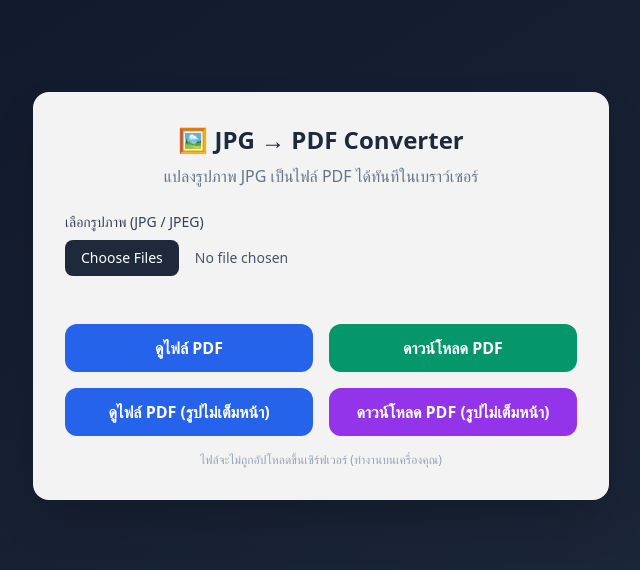
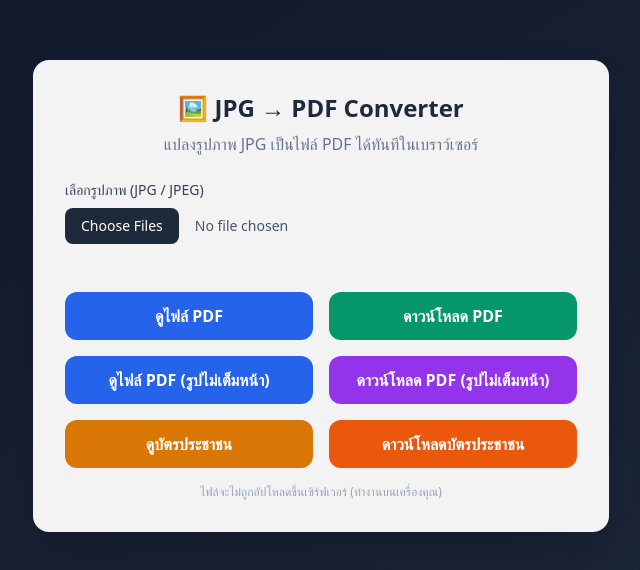
Before and after one commit to IsmeHim/convert-to-pdf, a plain HTML site: page index.html in a window 1280 px wide. Shown: the part 104-674 px from the top of the page, without its empty margins (319-959 px from the left). Drawn offline with nearby package versions, Linux system fonts and the light colour scheme.

Commit message:
เพิ่มฟันชังค์ปริ้นบัตรประชาชน

```diff
--- a/index.html
+++ b/index.html
@@ -48,6 +48,14 @@
       <button onclick="convertToPDFSmall(true)"
         class="bg-purple-600 hover:bg-purple-700 text-white font-semibold py-3 rounded-xl transition">
         ดาวน์โหลด PDF (รูปไม่เต็มหน้า)
+      </button>
+      <button onclick="convertToIDCard(false)"
+        class="bg-amber-600 hover:bg-amber-700 text-white font-semibold py-3 rounded-xl transition">
+        ดูบัตรประชาชน
+      </button>
+      <button onclick="convertToIDCard(true)"
+        class="bg-orange-600 hover:bg-orange-700 text-white font-semibold py-3 rounded-xl transition">
+        ดาวน์โหลดบัตรประชาชน
       </button>
     </div>
 
@@ -160,6 +168,63 @@
       loading.classList.add('hidden');
     }
 
+    async function convertToIDCard(download) {
+      if (!input.files.length) {
+        alert('กรุณาเลือกรูปก่อน');
+        return;
+      }
+
+      const loading = document.getElementById('loading');
+      loading.classList.remove('hidden');
+
+      const { jsPDF } = window.jspdf;
+
+      // ใช้ A4 สำหรับปริ้น และวาดบัตรประชาชนขนาดจริงตรงกลางด้านบน
+      const pdf = new jsPDF('p', 'mm', 'a4');
+      const pageWidth = pdf.internal.pageSize.getWidth();
+      const cardWidth = 85.6;
+      const cardHeight = 53.98;
+      const marginTop = 40;
+      const cardX = (pageWidth - cardWidth) / 2;
+      const cardY = marginTop;
+
+      for (let i = 0; i < input.files.length; i++) {
+        if (i > 0) pdf.addPage();
+
+        const file = input.files[i];
+        const imgData = await fileToBase64(file);
+        const img = new Image();
+        img.src = imgData;
+
+        await new Promise(resolve => img.onload = resolve);
+
+        // วาดพื้นหลังบัตรและขอบ
+        pdf.setFillColor(255, 255, 255);
+        pdf.rect(cardX, cardY, cardWidth, cardHeight, 'F');
+        pdf.setDrawColor(120);
+        pdf.setLineWidth(0.3);
+        pdf.rect(cardX, cardY, cardWidth, cardHeight, 'S');
+
+        // ปรับขนาดรูปให้พอดีกับบัตรประชาชนโดยรักษาสัดส่วน
+        const scale = Math.min(cardWidth / img.width, cardHeight / img.height);
+        const imgWidth = img.width * scale;
+        const imgHeight = img.height * scale;
+        const imgX = cardX + (cardWidth - imgWidth) / 2;
+        const imgY = cardY + (cardHeight - imgHeight) / 2;
+
+        pdf.addImage(img, 'JPEG', imgX, imgY, imgWidth, imgHeight);
+      }
+
+      if (download) {
+        pdf.save('id-card-a4.pdf');
+      } else {
+        const blobUrl = pdf.output('bloburl');
+        window.open(blobUrl, '_blank');
+      }
+
+      loading.classList.add('hidden');
+    }
+
     function fileToBase64(file) {
       return new Promise((resolve, reject) => {
         const reader = new FileReader();
```
